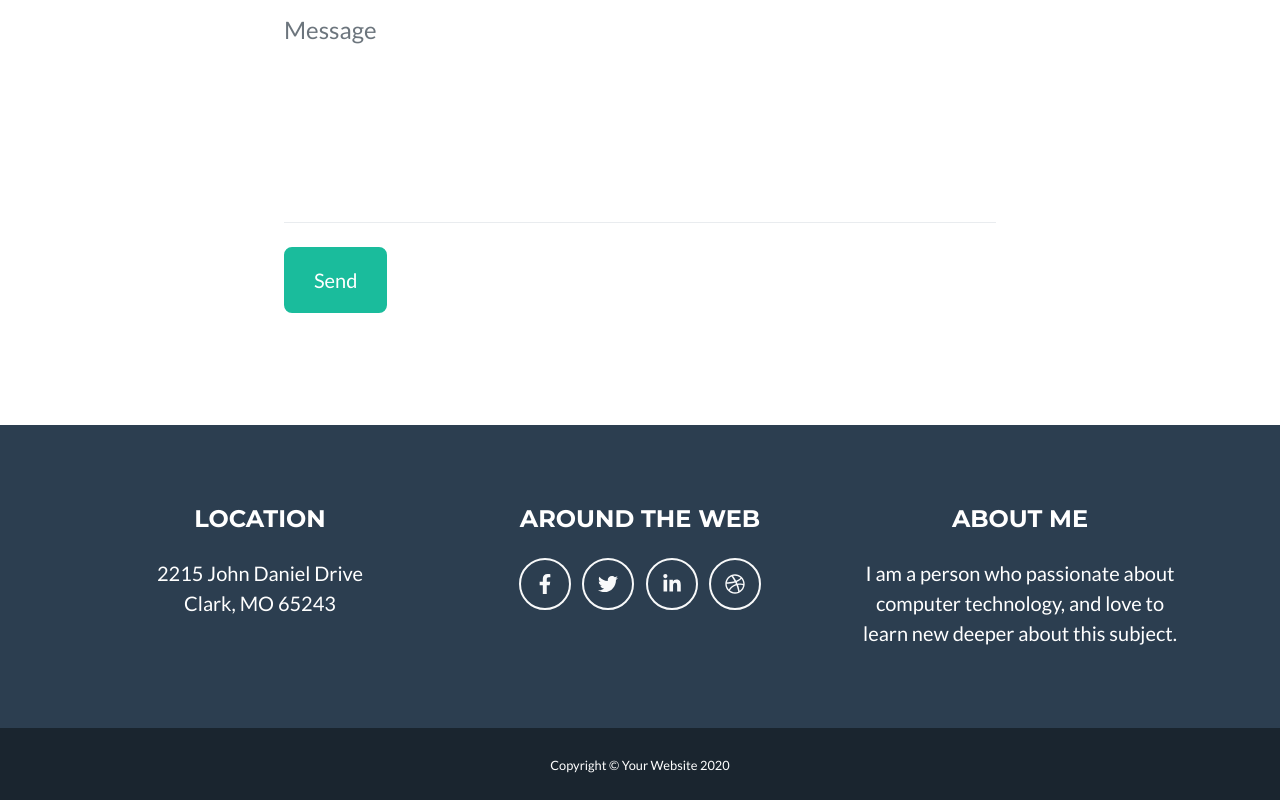
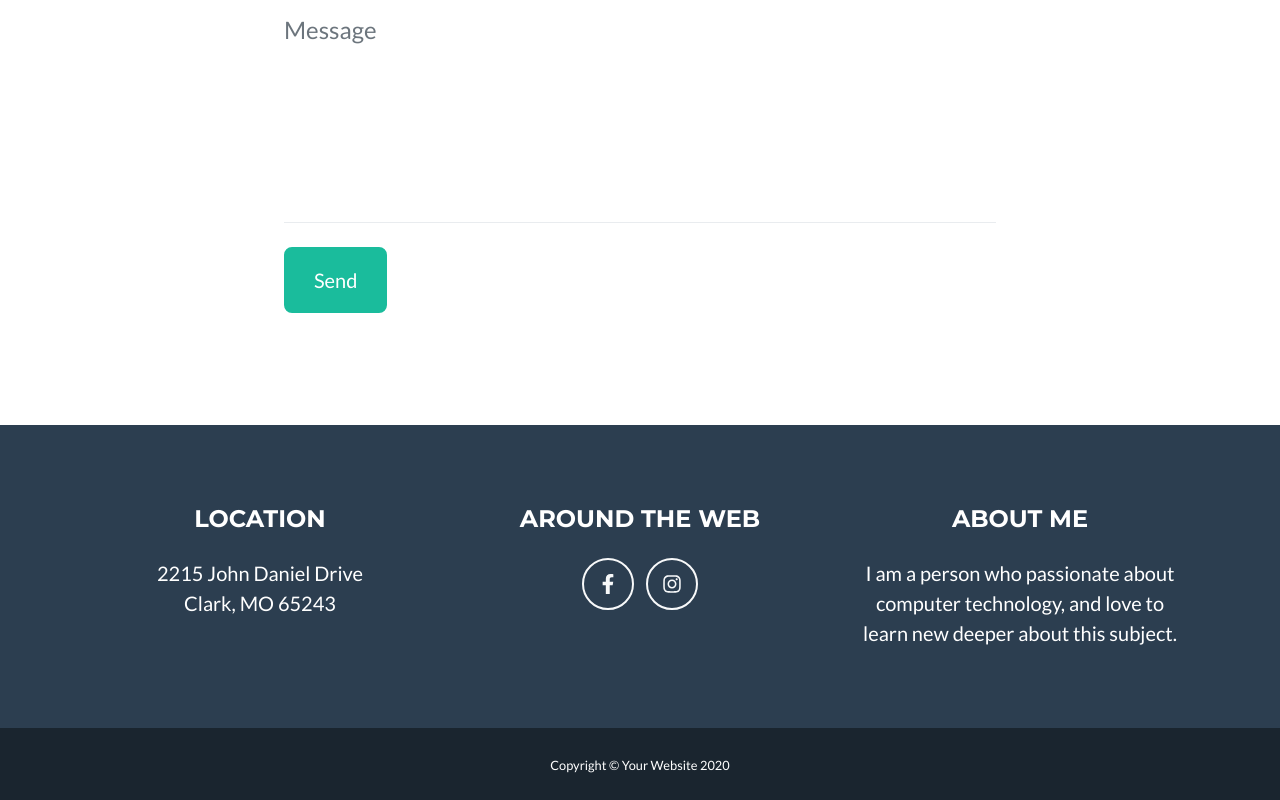
Before and after one commit to lfnugraha/lfnugraha.github.io, a plain HTML site: page index.html in a window 1280 px wide. Shown: the part 2353-3153 px from the top of the page. Drawn offline with nearby package versions, Linux system fonts and the light colour scheme.

Commit message:
update details

```diff
--- a/index.html
+++ b/index.html
@@ -225,10 +225,10 @@
                     <!-- Footer Social Icons-->
                     <div class="col-lg-4 mb-5 mb-lg-0">
                         <h4 class="text-uppercase mb-4">Around the Web</h4>
-                        <a class="btn btn-outline-light btn-social mx-1" href="#!"><i class="fab fa-fw fa-facebook-f"></i></a>
-                        <a class="btn btn-outline-light btn-social mx-1" href="#!"><i class="fab fa-fw fa-twitter"></i></a>
-                        <a class="btn btn-outline-light btn-social mx-1" href="#!"><i class="fab fa-fw fa-linkedin-in"></i></a>
-                        <a class="btn btn-outline-light btn-social mx-1" href="#!"><i class="fab fa-fw fa-dribbble"></i></a>
+                        <a class="btn btn-outline-light btn-social mx-1" href="https://fb.me/lfnugraha"><i class="fab fa-fw fa-facebook-f"></i></a>
+                        <!-- <a class="btn btn-outline-light btn-social mx-1" href="#!"><i class="fab fa-fw fa-twitter"></i></a> -->
+                        <!-- <a class="btn btn-outline-light btn-social mx-1" href="#!"><i class="fab fa-fw fa-linkedin-in"></i></a> -->
+                        <a class="btn btn-outline-light btn-social mx-1" href="https://instagram.com/lfnugraha_"><i class="fab fa-fw fa-instagram"></i></a>
                     </div>
                     <!-- Footer About Text-->
                     <div class="col-lg-4">
@@ -274,7 +274,8 @@
                                     <!-- Portfolio Modal - Text-->
                                     <p class="mb-5">
                                         A Point of Sale product which target café market
-                                        with auto generate report using dompdf library.
+                                        with auto generate report. <br />
+                                        Technology used in this project: PHP, Laravel, Dompdf.
                                     </p>
                                     <button class="btn btn-primary" data-dismiss="modal">
                                         <i class="fas fa-times fa-fw"></i>
```
